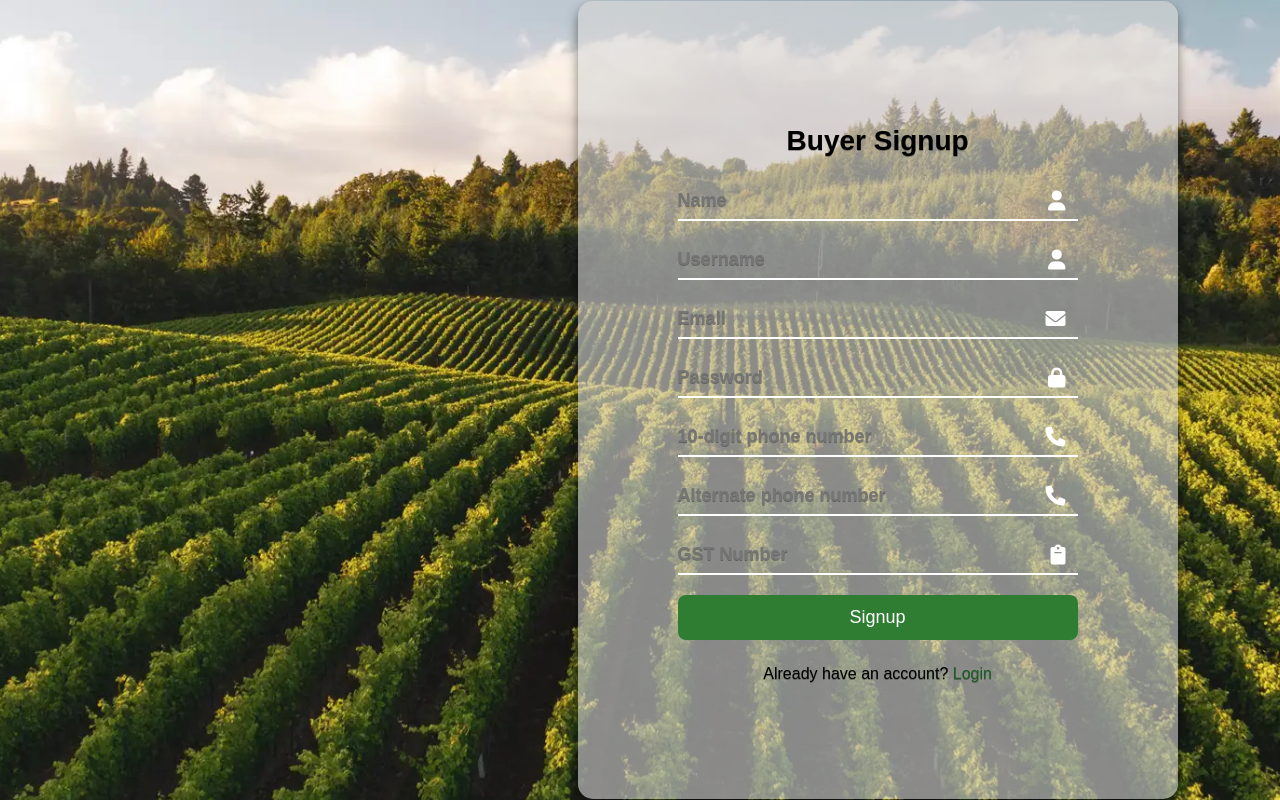
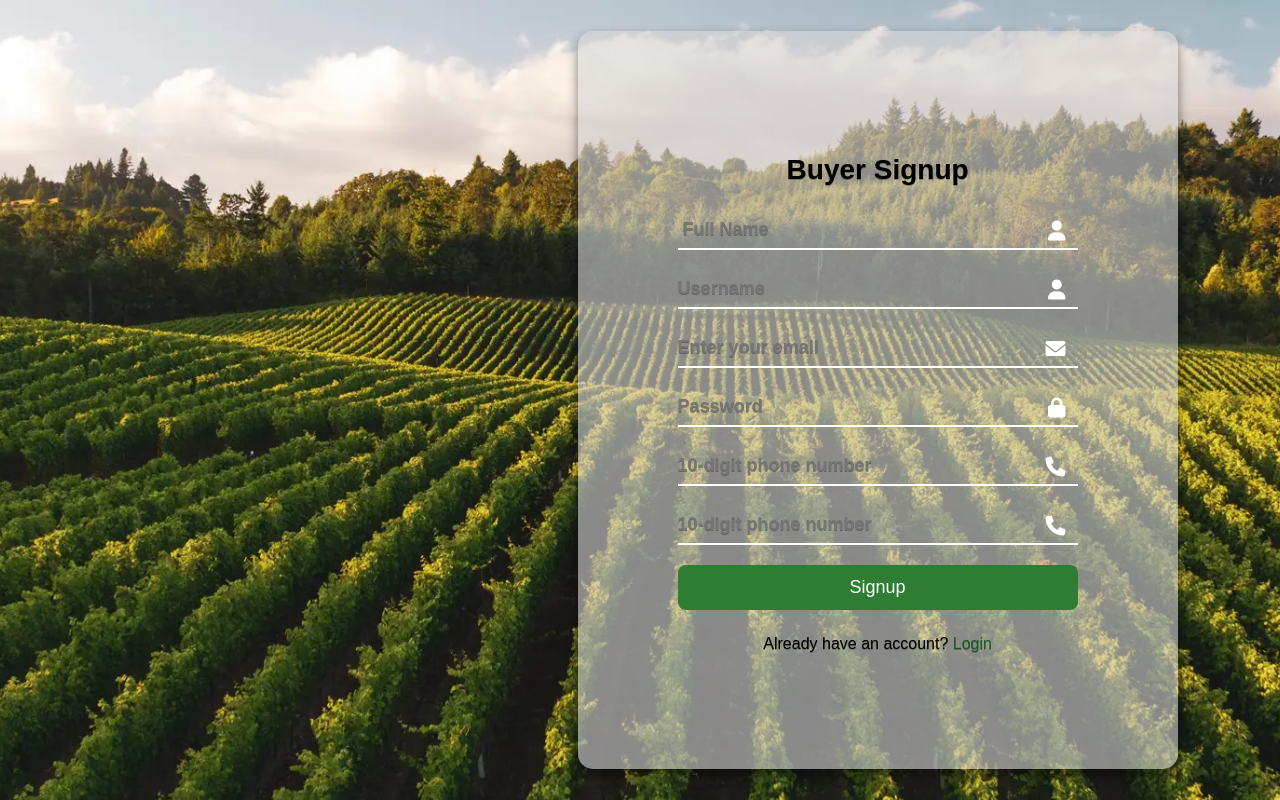
Before and after one commit to Pal1726/agriculture, a Flask app: template templates/buyer_signup.html in a window 1280 px wide. Run offline with Flask 3, Linux system fonts and the light colour scheme; the template is opened without the code that fills it, so the values that code supplies are empty.

Commit message:
modified

```diff
--- a/templates/buyer_signup.html
+++ b/templates/buyer_signup.html
@@ -12,42 +12,40 @@
         <h2 class="login-title">Buyer Signup</h2>
         <form action="{{ url_for('buyer_signup') }}" method="POST">
             <div class="input-wrapper">
-                <span class="input-icon"><i class="fas fa-user"></i></span>
-                <input type="text" id="name" name="name" class="input-field" placeholder="Name" required>
+            <span class="input-icon"><i class="fas fa-user"></i></span>
+            <input
+                type="text" id="name" name="name" class="input-field" placeholder=" Full Name" required pattern="^[A-Za-z]+ [A-Za-z]+$" title="Enter your name in 'FirstName LastName' format, using only alphabets.">
             </div>
 
             <div class="input-wrapper">
                 <span class="input-icon"><i class="fas fa-user"></i></span>
-                <input type="text" id="username" name="username" class="input-field" placeholder="Username" required>
+                <input type="text" id="username" name="username" class="input-field" minlength="4" maxlength="18" required pattern="^[^\s]+$" title="Remove spaces" placeholder="Username" required>
             </div>
 
             <div class="input-wrapper">
                 <span class="input-icon"><i class="fas fa-envelope"></i></span>
-                <input type="email" id="email" name="email" class="input-field" placeholder="Email" required>
+                <input type="email" id="email" name="email" class="input-field"
+                minlength="4" maxlength="30" title="Minimum length 4 and must end with @gmail.com" required pattern="^[a-zA-Z0-9._%+-]+@gmail\.com$" placeholder="Enter your email" required>
+
             </div>
 
             <div class="input-wrapper">
                 <span class="input-icon"><i class="fas fa-lock"></i></span>
-                <input type="password" id="password" name="password" class="input-field" placeholder="Password" required>
+                <input type="password" id="password" name="password" minlength="5" maxlength="8" title="Must contain at least 5 and max 8 characters" class="input-field" placeholder="Password" required>
             </div>
 
             <div class="input-wrapper">
                 <span class="input-icon"><i class="fas fa-phone"></i></span>
-                <input type="text" id="phone1" name="phone1" class="input-field" pattern="\d{10}" maxlength="10" placeholder="10-digit phone number" required
-                oninput="this.value = this.value.replace(/\D/g, '').slice(0, 10)">
+                <input type="text" id="phone1" name="phone1" class="input-field"   maxlength="10" title="Start with  6, 7, 8, or 9" required pattern="^[6789]\d{9}$" placeholder="10-digit phone number"  required>
             </div>
 
             <div class="input-wrapper">
                 <span class="input-icon"><i class="fas fa-phone"></i></span>
-                <input type="text" id="phone1" name="phone1" class="input-field" pattern="\d{15}" maxlength="15" placeholder="Alternate phone number"
-                oninput="this.value = this.value.replace(/\D/g, '').slice(0, 10)">
+                <input type="text" id="phone2" name="phone2" class="input-field" maxlength="10" title="Start with  6, 7, 8, or 9"  pattern="^[6789]\d{9}$" placeholder="10-digit phone number"  >
             </div>
 
 
-            <div class="input-wrapper">
-                <span class="input-icon"><i class="fas fa-clipboard"></i></span>
-                <input type="text" id="GST" name="GST" class="input-field" placeholder="GST Number">
-            </div>
+
 
             <input type="submit" value="Signup" class="submit-btn">
         </form>
```
